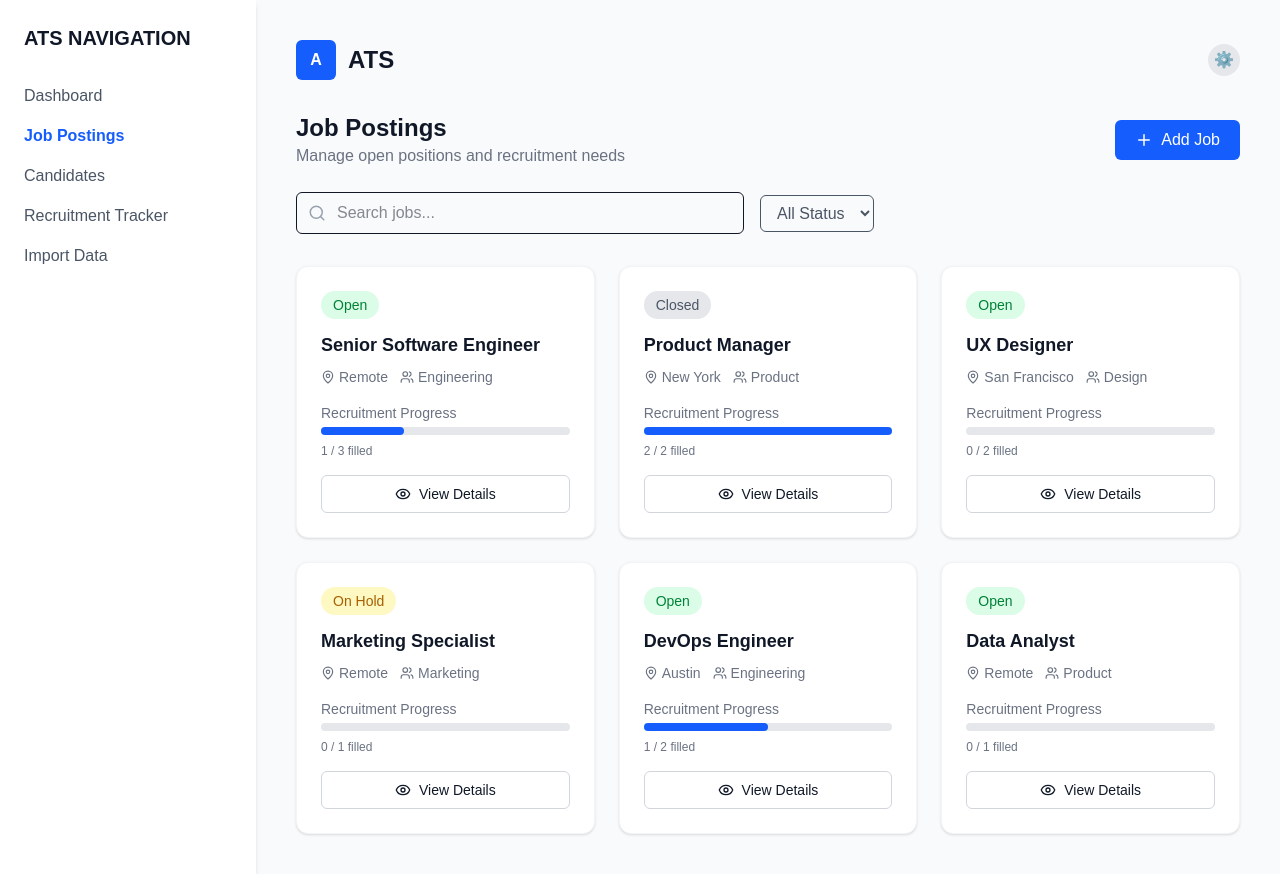
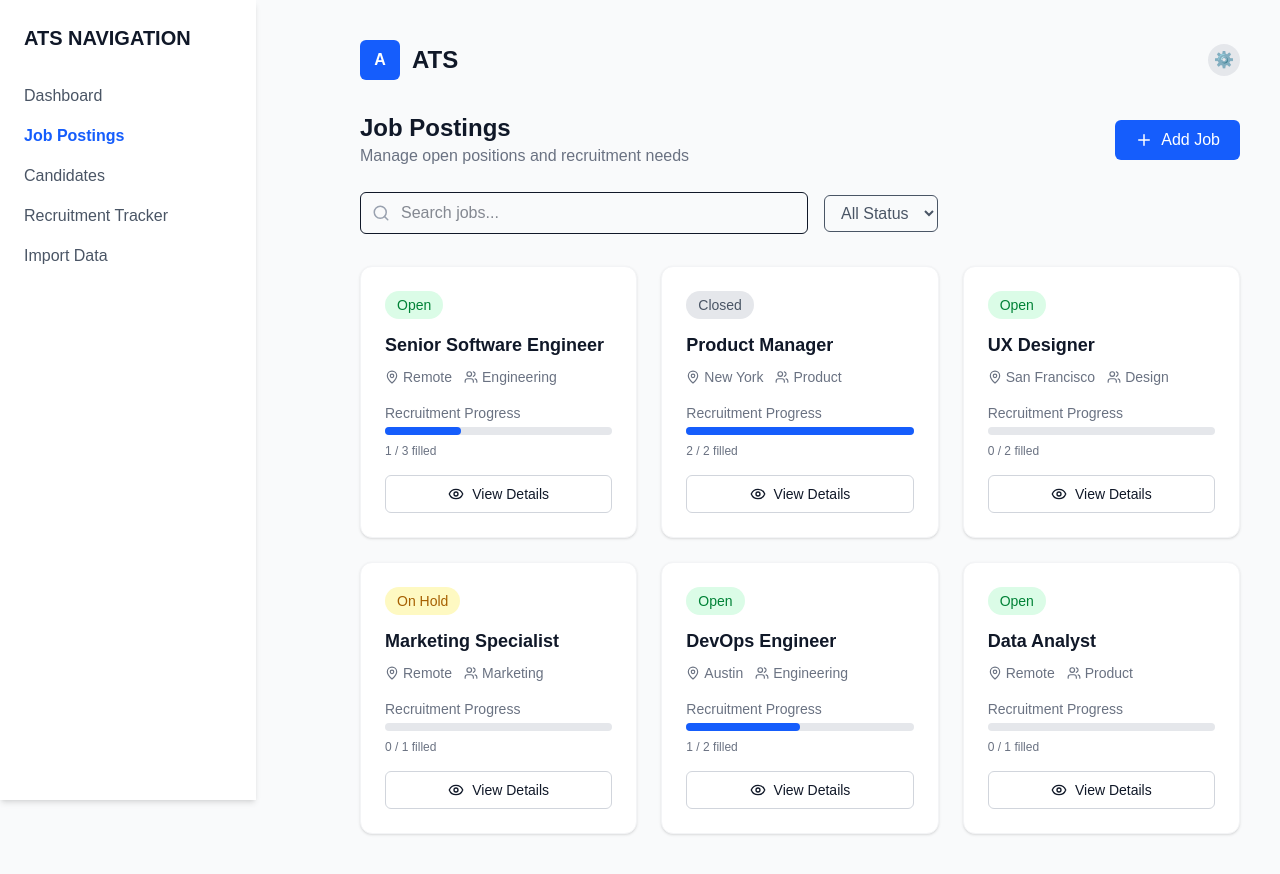
Before and after one commit to ShahdNael2005/ats, a Next.js app: page /jobPositions in a window 1280 px wide. Built offline with nearby package versions, Linux system fonts and the light colour scheme.

Commit message:
addes a navbar to use in pages

```diff
--- /dev/null
+++ b/app/components/Navbar.tsx
@@ -0,0 +1,29 @@
+// components/Navbar.tsx
+"use client";
+
+import React from "react";
+
+const Navbar = ({ children }: { children: React.ReactNode }) => {
+  return (
+    <div className="min-h-screen flex bg-gray-50 text-gray-900">
+      {/* Sidebar */}
+      <aside className="w-64 bg-white shadow-md flex flex-col p-6">
+        <h2 className="text-xl font-semibold mb-8">ATS NAVIGATION</h2>
+        <nav className="flex flex-col gap-4 text-gray-600 font-medium">
+          <a href="/" className="hover:text-blue-600">Dashboard</a>
+          <a href="/jobPositions" className="text-blue-600 font-semibold">Job Postings</a>
+          <a href="#" className="hover:text-blue-600">Candidates</a>
+          <a href="#" className="hover:text-blue-600">Recruitment Tracker</a>
+          <a href="#" className="hover:text-blue-600">Import Data</a>
+        </nav>
+      </aside>
+
+      {/* Main content area */}
+      <main className="flex-1 p-8">
+        {children}
+      </main>
+    </div>
+  );
+};
+
+export default Navbar;
--- a/app/jobPositions/page.tsx
+++ b/app/jobPositions/page.tsx
@@ -2,6 +2,7 @@
 
 import { useState } from "react";
 import { Search, Plus, Eye, MapPin, Users } from "lucide-react";
+import Navbar from "../components/Navbar";
 
 export default function JobPostingsPage() {
   const [search, setSearch] = useState("");
@@ -64,15 +65,13 @@ export default function JobPostingsPage() {
   return (
     <div className="min-h-screen flex bg-gray-50 text-gray-900">
       {/* Sidebar */}
-      <aside className="w-64 bg-white shadow-md flex flex-col p-6">
-        <h2 className="text-xl font-semibold mb-8">ATS NAVIGATION</h2>
-        <nav className="flex flex-col gap-4 text-gray-600 font-medium">
-          <a href="#" className="hover:text-blue-600">Dashboard</a>
-          <a href="#" className="text-blue-600 font-semibold">Job Postings</a>
-          <a href="#" className="hover:text-blue-600">Candidates</a>
-          <a href="#" className="hover:text-blue-600">Recruitment Tracker</a>
-          <a href="#" className="hover:text-blue-600">Import Data</a>
-        </nav>
+      <aside >
+        <Navbar>
+      <h1></h1>
+
+      {/* Job cards or dashboard content here */}
+    </Navbar>
+
       </aside>
 
       {/* Main Content */}
```
